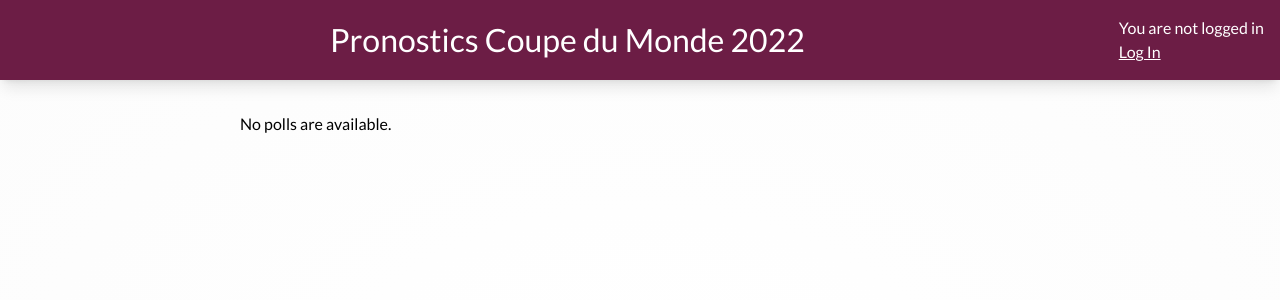
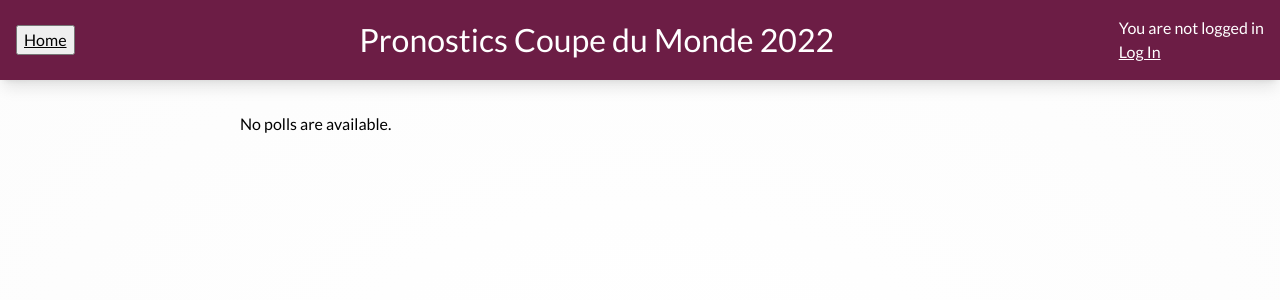
Before and after one commit to GodartVincent/CDM2022Prono, a Django app: page /pronostic/ in a window 1280 px wide. Shown: the top 300 px of the page. Run offline with Django 4.2, Linux system fonts and the light colour scheme; data that the repository does not hold is empty.

Commit message:
add button to return to home page

```diff
--- a/prono/polls/static/polls/style.css
+++ b/prono/polls/static/polls/style.css
@@ -111,6 +111,7 @@ a {
 .header__name {
   font-weight: bold;
 }
+
 
 h2 {
   margin-top: 15px;
--- a/prono/templates/index.html
+++ b/prono/templates/index.html
@@ -13,7 +13,7 @@
   </head>
 
   <header class="header">
-    <div></div>
+    <div class="header__home"><button><a href="{% url 'polls:indexPoll' %}">Home</a></button></div>
     <div class="header__title">Pronostics Coupe du Monde 2022</div>
     <div class="header__item">
       {% if user.is_authenticated %} Hi
```
